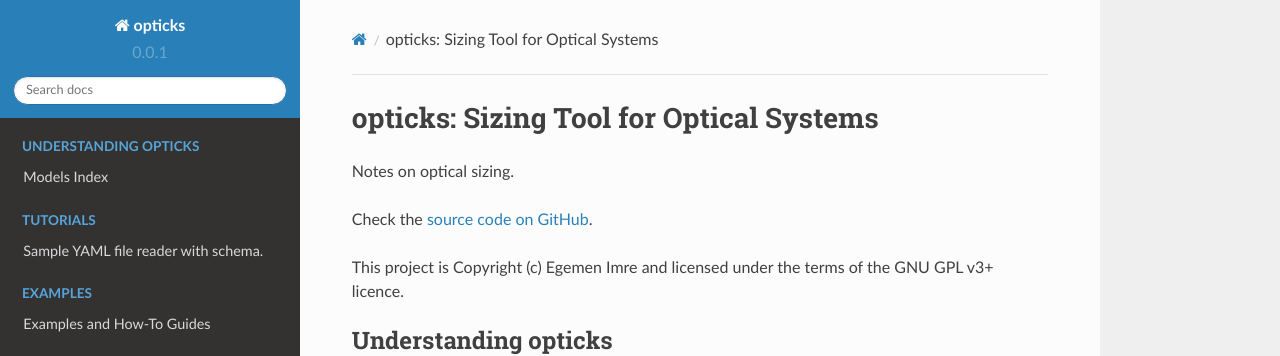
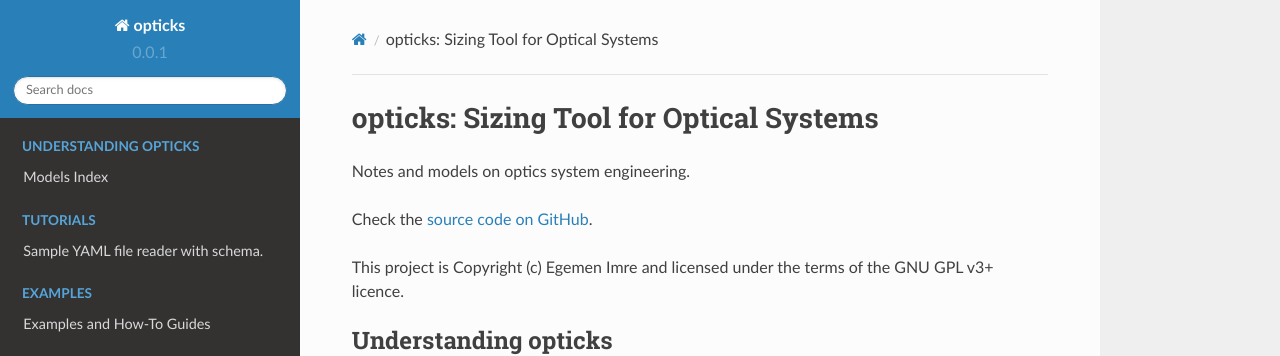
Before and after one commit to egemenimre/opticks, a Sphinx documentation site: the page built from docs/index.md, in a window 1280 px wide and 1021 px high. Shown: the top 356 px of the window. Built offline with Sphinx 7.4.7 and the Read the Docs theme 2.0.0, drawn with Linux system fonts in a browser that asks for light colours.

Commit message:
minor edit in text

```diff
--- a/docs/index.md
+++ b/docs/index.md
@@ -1,6 +1,6 @@
 # opticks: Sizing Tool for Optical Systems
 
-Notes on optical sizing.
+Notes and models on optics system engineering.
 
 Check the [source code on GitHub](https://github.com/egemenimre/opticks).
 
```
Also changed, not shown: README.md (+1 -1 lines).
